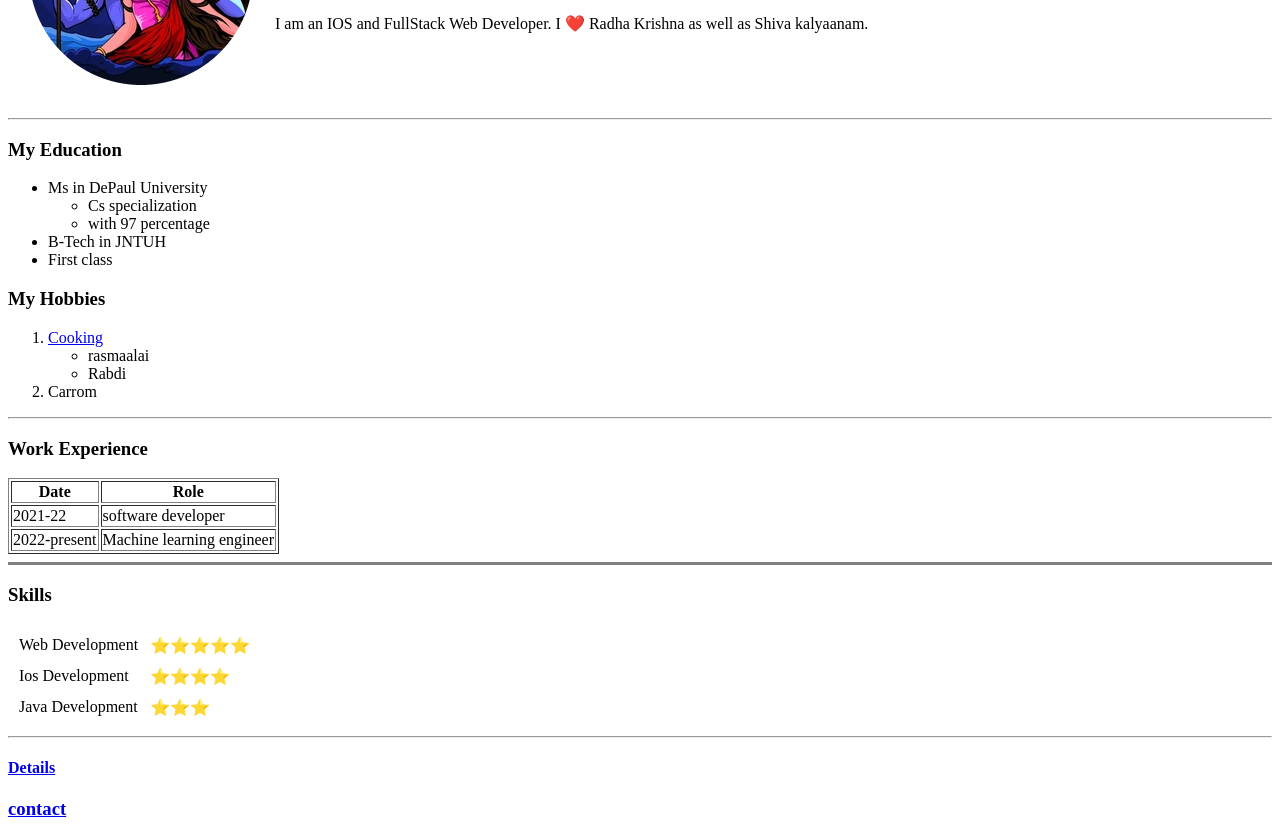
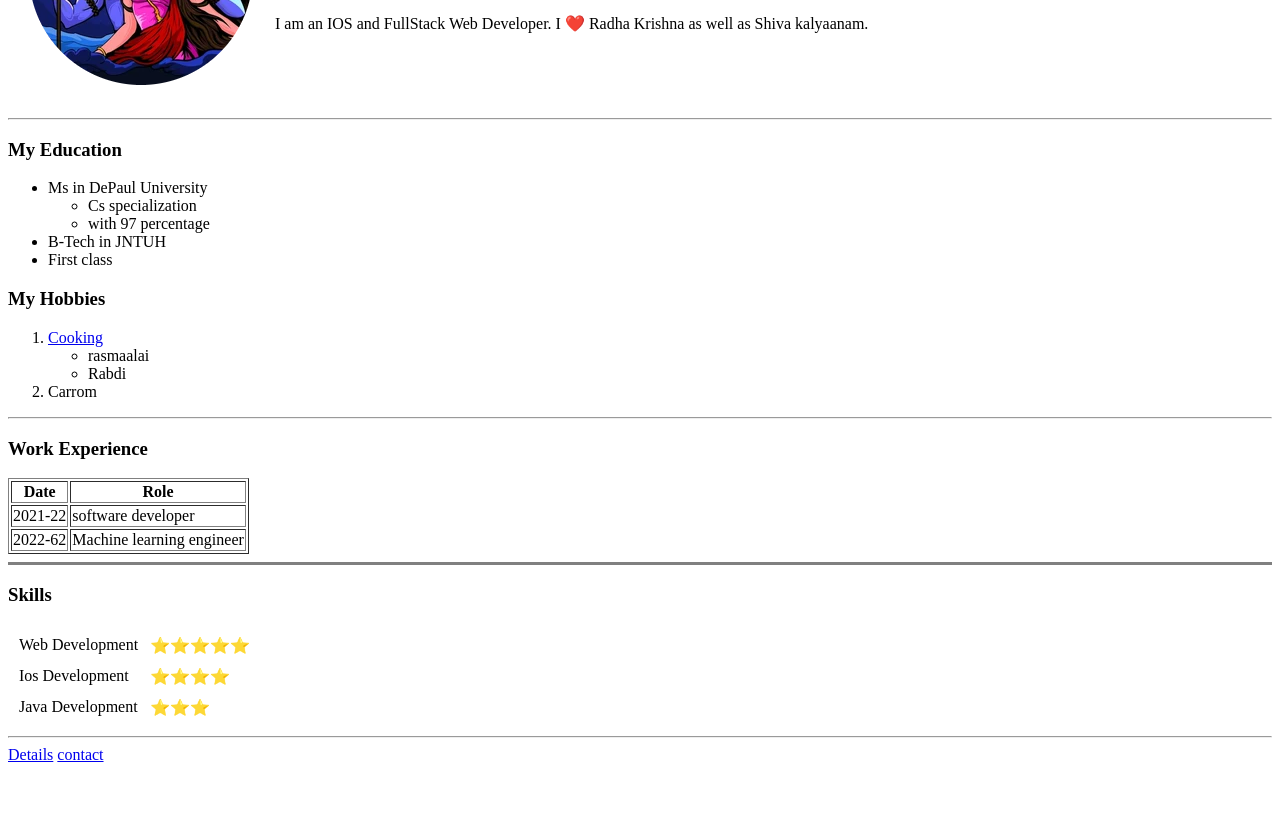
Before and after one commit to sameer-sb/cv, a plain HTML site: page index.html in a window 1280 px wide. Shown: the part 168-1007 px from the top of the page. After the commit the page ends 940 px from the top, so only its background shows below. Drawn offline with Linux system fonts and the light colour scheme.

Commit message:
1st change

```diff
--- a/index.html
+++ b/index.html
@@ -47,7 +47,7 @@
             <td>software developer</td>
         </tr>
         <tr>
-            <td>2022-present</td>
+            <td>2022-62</td>
             <td>Machine learning engineer</td>
         </tr>
     </table>
@@ -100,7 +100,7 @@
         </tr>
     </table>
     <hr>
-    <h4><a href="Details.html">Details</a></h4>
-    <h3><a href="contact.html">contact</a></h3>
+        <a href="Details.html">Details</a>
+        <a href="contact.html">contact</a>
 </body>
 </html>
```
